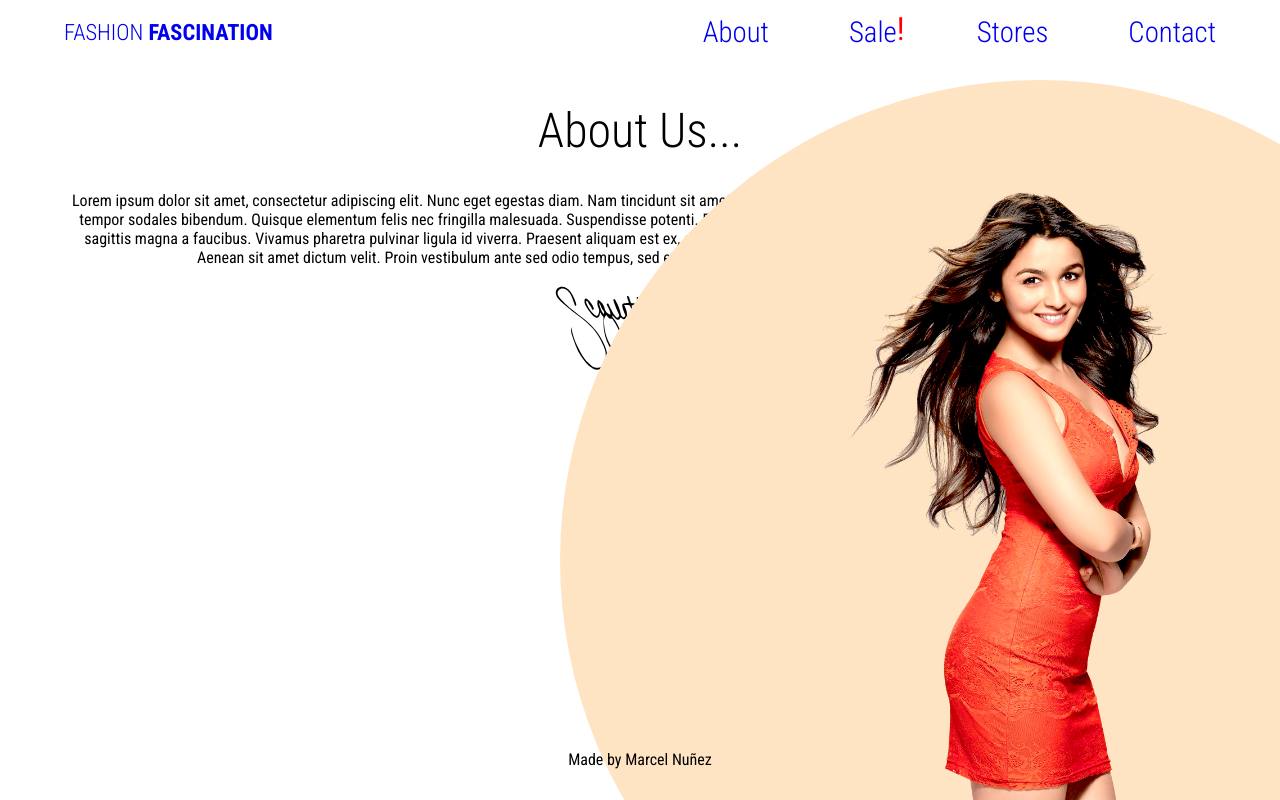
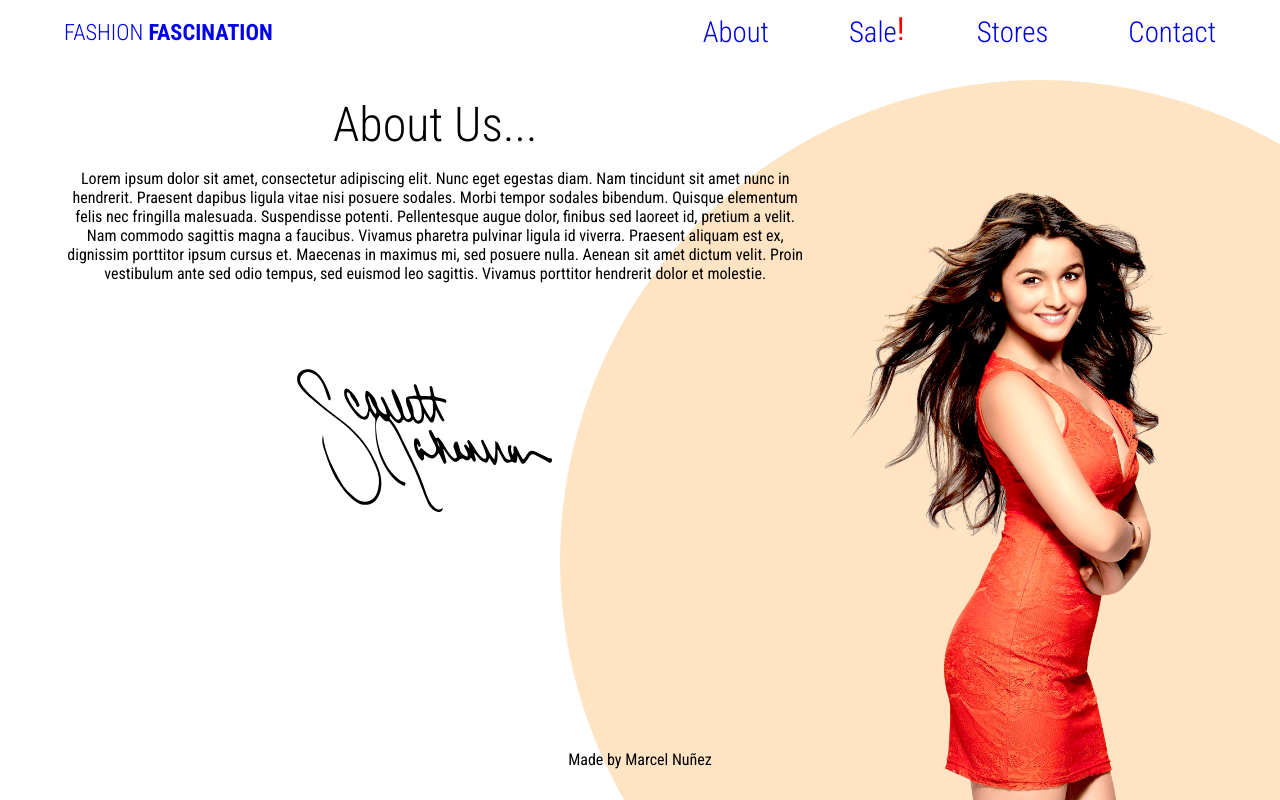
Before and after one commit to MarcelNDG/Fashion-2, a React (Create React App) app: page /about in a window 1280 px wide. Built offline with nearby package versions, Linux system fonts and the light colour scheme.

Commit message:
about done 1.0

```diff
--- a/src/App.css
+++ b/src/App.css
@@ -243,7 +243,7 @@ footer{
 }
 
 .aboutMain h2{
-  margin-top: 4vh;
+  margin-top: 3vh;
   margin-bottom: 1rem;
   font-size: 3rem;
   font-weight: lighter;
@@ -336,13 +336,16 @@ footer{
 
   .aboutMain{
     display: flex;
+    position: absolute;
     flex-direction: column;
     justify-content: flex-start;
     width: 90vw;
+
+    z-index: 10;
   }
 
   .aboutMain h2{
-    margin-top: 3.8vh;
+    margin-top: 3vh;
     margin-bottom: 1rem;
     font-size: 3rem;
     font-weight: lighter;
@@ -350,6 +353,7 @@ footer{
 
   .signature{
     width: 11rem;
+
   }
 
 }
@@ -417,6 +421,18 @@ footer{
   .saleItemContainer{
     width: 100%;
     align-self: center;
+  }
+
+  /* ---- ABOUT PAGE ----*/
+
+  .signature{
+    margin-top: 8vh;
+    width: 18rem;
+    align-self: flex-start;
+  }
+
+  .aboutContainer{
+    width: 70vw;
   }
 }
 
@@ -508,6 +524,13 @@ footer{
     z-index: 0;
   }
 
+  /* ---- ABOUT PAGE ----*/
+
+  .aboutContainer{
+    width: 60vw;
+    align-self: flex-start;
+  }
+
 }
 
 @media (min-width: 1080px){
@@ -552,9 +575,6 @@ footer{
     font-size: 11rem;
     bottom: 9rem;
   }
-
-
-
 
   /* -- Season and search -- */
   .seasonSearchContainer{
@@ -629,6 +649,13 @@ footer{
     width: 30vw;
   }
 
+  /* ---- ABOUT PAGE ----*/
+
+  .aboutContainer{
+    width: 58vw;
+    align-self: flex-start;
+  }
+
 }
 
 
--- a/src/Pages/About.js
+++ b/src/Pages/About.js
@@ -16,9 +16,11 @@ const About = () => {
                 <TopNav />
             </header>
             <main className='aboutMain'>
-                <h2>About Us...</h2>
-                <p>Lorem ipsum dolor sit amet, consectetur adipiscing elit. Nunc eget egestas diam. Nam tincidunt sit amet nunc in hendrerit. Praesent dapibus ligula vitae nisi posuere sodales. Morbi tempor sodales bibendum. Quisque elementum felis nec fringilla malesuada. Suspendisse potenti. Pellentesque augue dolor, finibus sed laoreet id, pretium a velit. Nam commodo sagittis magna a faucibus. Vivamus pharetra pulvinar ligula id viverra. Praesent aliquam est ex, dignissim porttitor ipsum cursus et. Maecenas in maximus mi, sed posuere nulla. Aenean sit amet dictum velit. Proin vestibulum ante sed odio tempus, sed euismod leo sagittis. Vivamus porttitor hendrerit dolor et molestie. </p>
-                <Signature className='signature' />
+                <div className='aboutContainer'>
+                    <h2>About Us...</h2>
+                    <p>Lorem ipsum dolor sit amet, consectetur adipiscing elit. Nunc eget egestas diam. Nam tincidunt sit amet nunc in hendrerit. Praesent dapibus ligula vitae nisi posuere sodales. Morbi tempor sodales bibendum. Quisque elementum felis nec fringilla malesuada. Suspendisse potenti. Pellentesque augue dolor, finibus sed laoreet id, pretium a velit. Nam commodo sagittis magna a faucibus. Vivamus pharetra pulvinar ligula id viverra. Praesent aliquam est ex, dignissim porttitor ipsum cursus et. Maecenas in maximus mi, sed posuere nulla. Aenean sit amet dictum velit. Proin vestibulum ante sed odio tempus, sed euismod leo sagittis. Vivamus porttitor hendrerit dolor et molestie. </p>
+                    <Signature className='signature' />
+                </div>
             </main>
             <div className="image-container">
                 <SphereBig />
```
